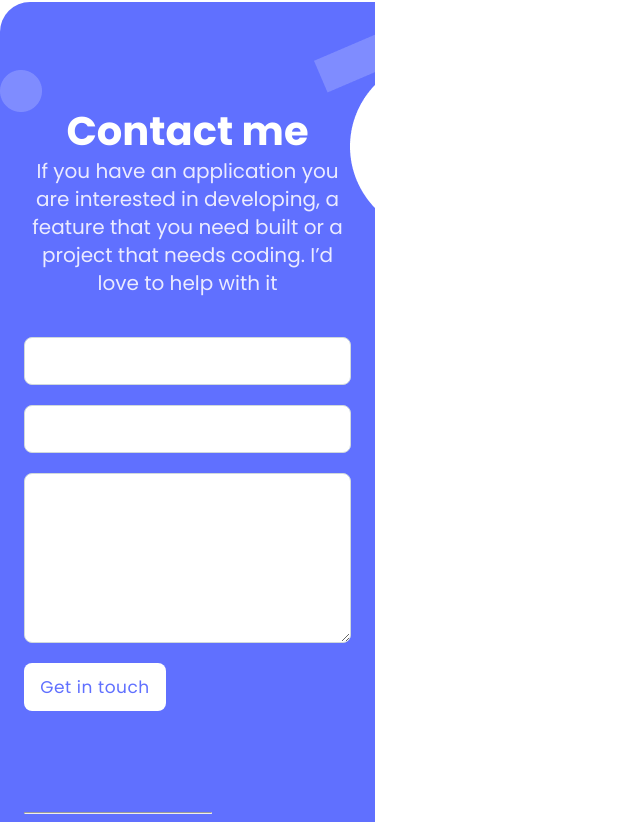
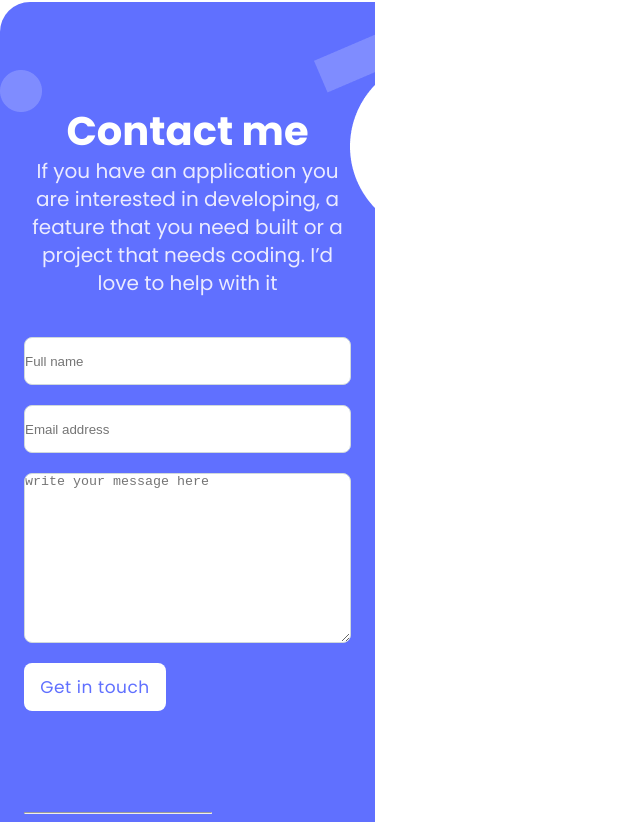
Before and after one commit to alphym/portfolio, a website: page index.html in a window 1280 px wide. Shown: the part 4117-4939 px from the top of the page, without its empty margins (0-640 px from the left). Drawn offline with Linux system fonts and the light colour scheme.

Commit message:
add placeholder to input

```diff
--- a/index.html
+++ b/index.html
@@ -286,9 +286,9 @@
                 <p>If you have an application you are interested in developing, a feature that you need built or a project that needs
                 coding. I’d love to help with it</p>
                 <form action="">
-                    <input type="text">
-                    <input type="email">
-                    <textarea name="" id="" cols="30" rows="10"></textarea>
+                    <input type="text" name="name" id="name" placeholder="Full name" required maxlength="30">
+                    <input type="email" name="email" id="email" placeholder="Email address" required>
+                    <textarea name="message"  cols="30" rows="10" id="message" maxlength="500" required  placeholder="write your message here"></textarea>
                     <button>Get in touch</button>
                 </form>
                 <hr>
--- a/style.css
+++ b/style.css
@@ -482,6 +482,13 @@ form input{
   border: 1px solid #CFD8DC;
   border-radius: 8px;
   height: 48px;
+
+
+}
+form input name{
+  margin-left: 16px;
+    padding-top: 2px;
+    padding-bottom: 2px;
 }
 
 form textarea{
```
